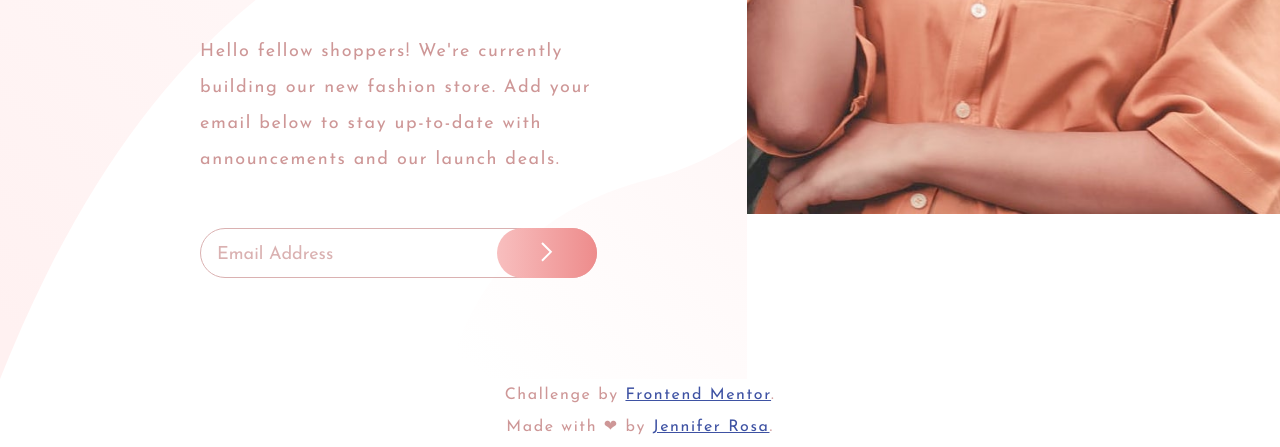
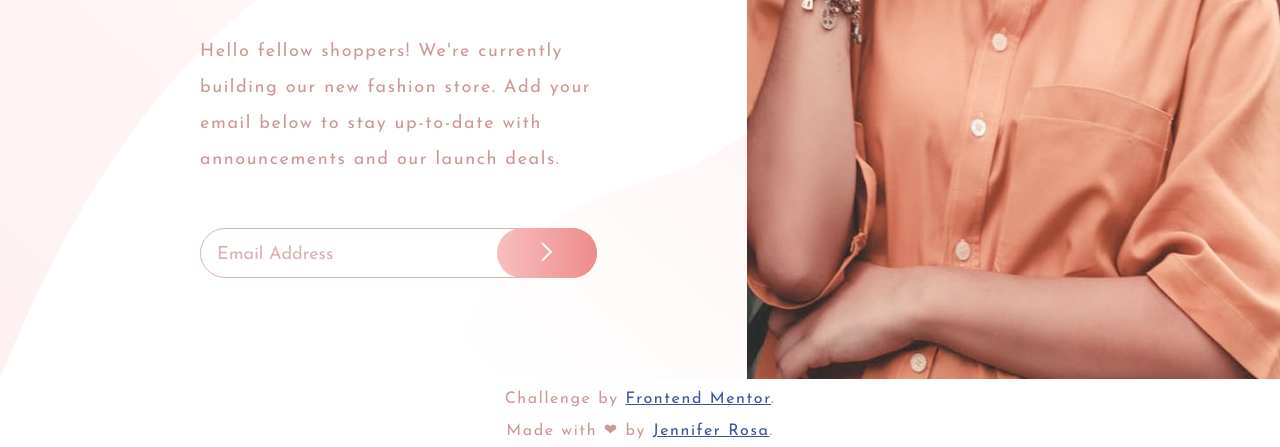
Before and after one commit to rosajen27/Base-Apparel, a plain HTML site: page index.html in a window 1280 px wide. Shown: the part 485-932 px from the top of the page. Drawn offline with Linux system fonts and the light colour scheme.

Commit message:
Update style.css

```diff
--- a/assets/css/style.css
+++ b/assets/css/style.css
@@ -31,7 +31,8 @@ p {
 
 .hero-image {
   width: 100%;
-  height: 100%;
+  min-height: 864px;
+  height: 100vh;
 }
 
 .title-color {
```
